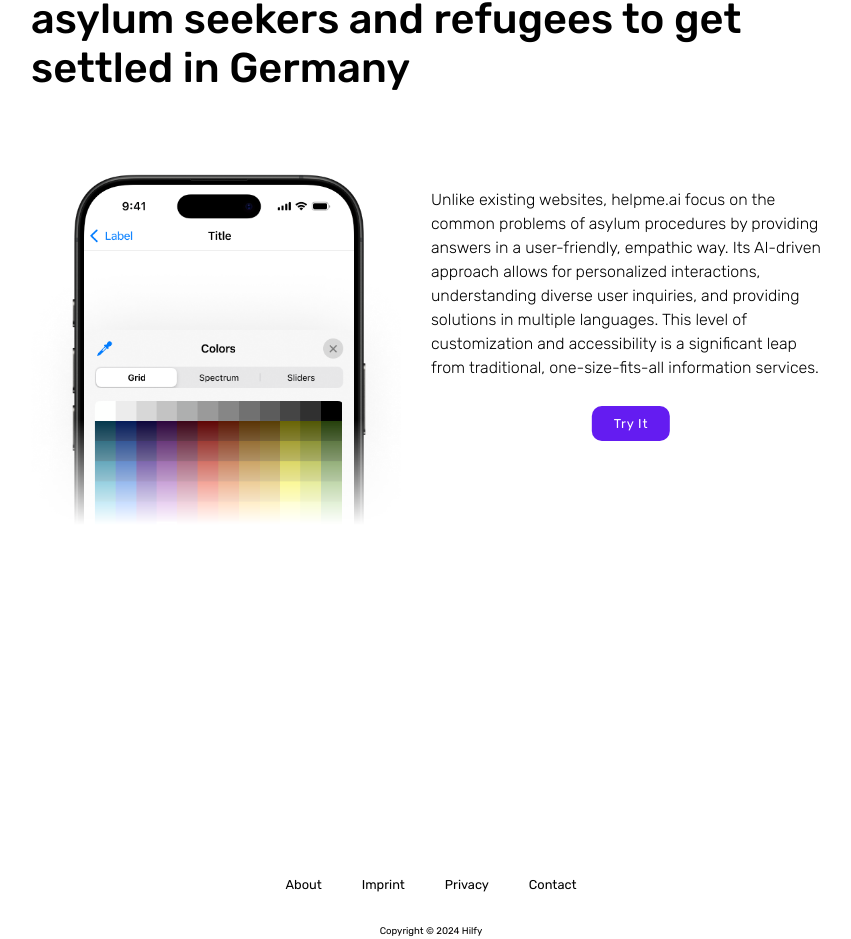
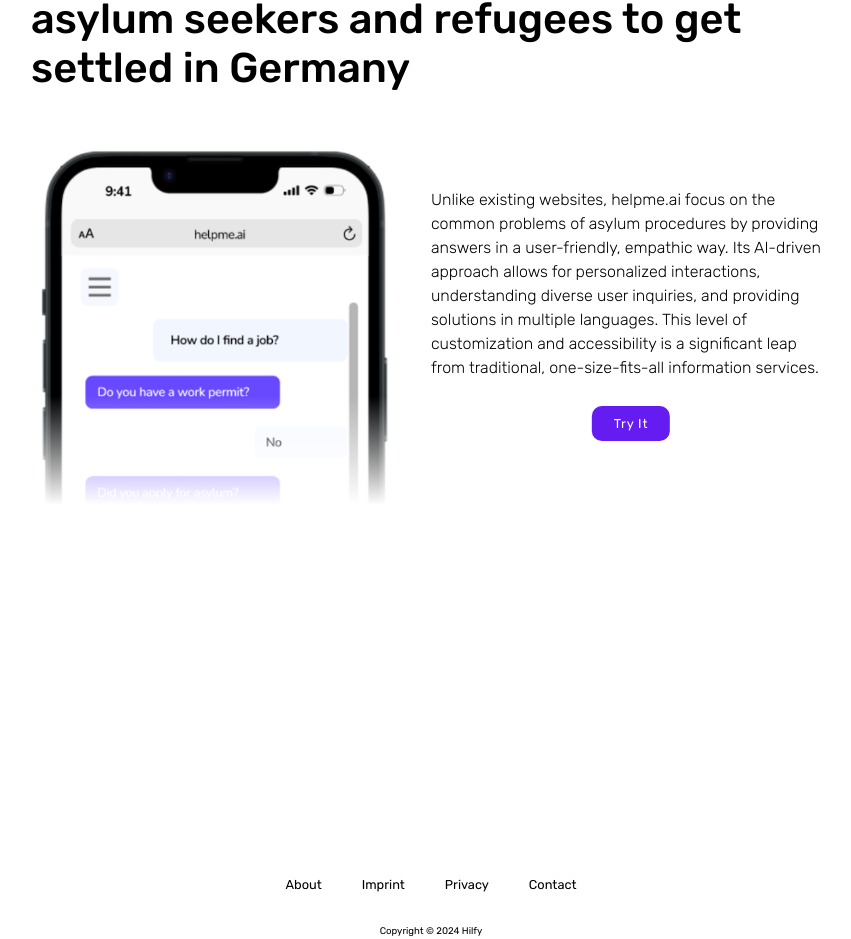
Before and after one commit to dubmix/RAG-chatbot, a React (Create React App) app in the folder client/: page / in a window 1280 px wide. Shown: the part 928-1867 px from the top of the page, without its empty margins (209-1060 px from the left). Built offline with nearby package versions, Linux system fonts and the light colour scheme; no server answers.

Commit message:
change landing page pic

```diff
--- a/client/src/Home.tsx
+++ b/client/src/Home.tsx
@@ -21,7 +21,7 @@ function Home() {
         <a className="try-me" href="chat">Try It</a>
       </div>
       <div className="image-div">
-        <img src="hilfy-phone.png" className="fixed-shape" alt="Overlay" />
+        <img src="helpme-phone.png" className="fixed-shape" alt="Overlay" />
       </div>
     </div>
     <footer className="footer">
--- a/client/src/styles/home.css
+++ b/client/src/styles/home.css
@@ -54,7 +54,7 @@
 
 .image-div {
     position: absolute;
-    top: 300px;
+    top: 270px;
     left: clamp(50px, 50vw - 400px, calc(50vw - 400px));
     max-width: 200px;
 }
```
Also changed, not shown: client/public/helpme-phone.png (added).
